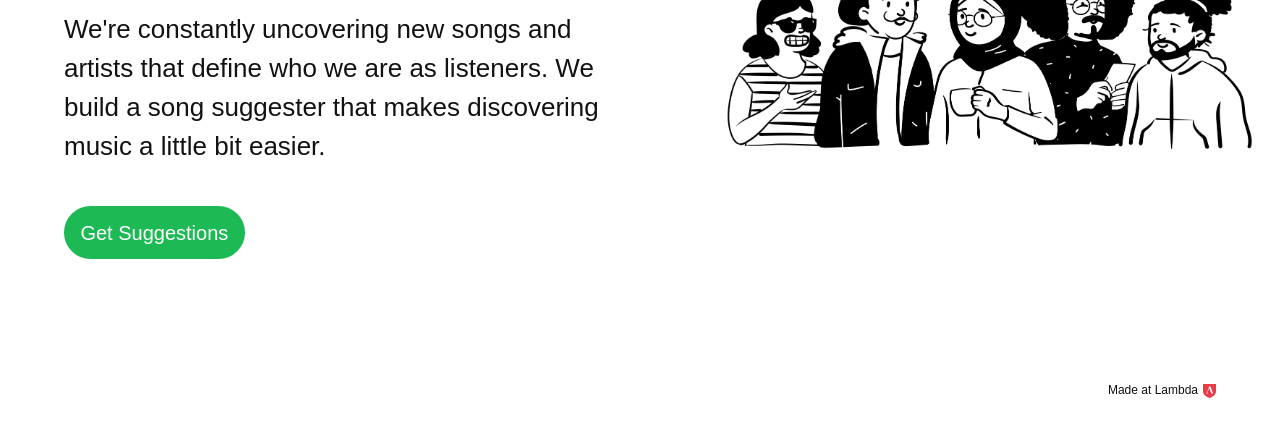
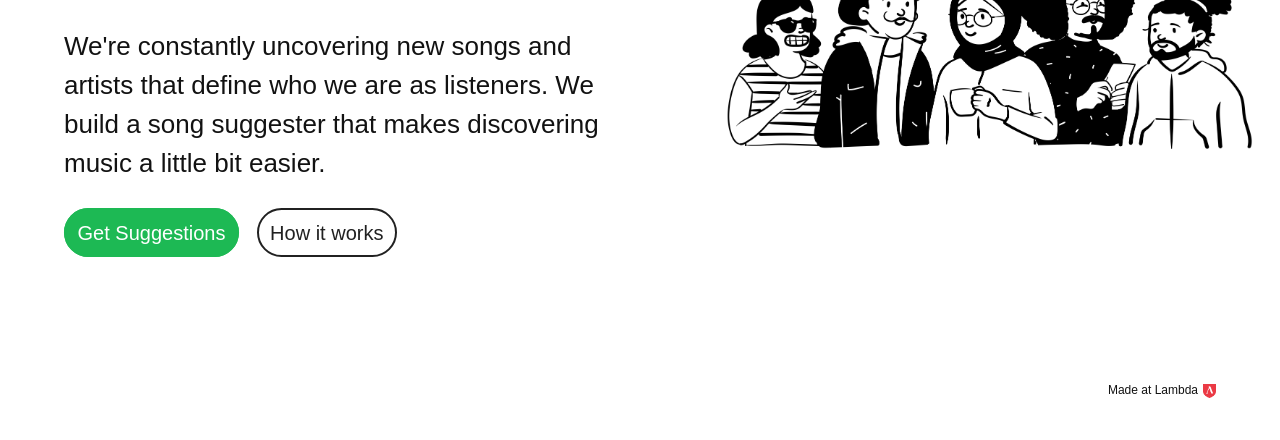
Before and after one commit to Song-spotify-suggester-5/Marketing, a plain HTML site: page index.html in a window 1280 px wide. Shown: the part 360-800 px from the top of the page. Drawn offline with Linux system fonts and the light colour scheme; a web font is replaced by a local one.

Commit message:
added ahow it works button

```diff
--- a/index.html
+++ b/index.html
@@ -21,7 +21,10 @@
         <div class="main-section">
             <h1 class="main-title">You are what you listen too</h1>
             <h2 class="main-description">We're constantly uncovering new songs and artists that define who we are as listeners. We build a song suggester that makes discovering music a little bit easier.</h2></h2>
-            <a class="main-cta">Get Suggestions</a>
+            <div class="cta-section">
+                <a class="main-cta">Get Suggestions</a>
+                <a class="secondary-cta ">How it works</a>
+            </div>
         </div>
         <div class="main-section-mockup">
             <img src="/assets/Open Peeps Sitting.png" alt="">
--- a/less/main.less
+++ b/less/main.less
@@ -46,7 +46,7 @@
         font-weight: 300;
         line-height: 1.5;
         color: @mainBlack;
-        padding: 40px 0;
+        margin: 40px 0;
 
         @media @large{
            font-size: 2.6rem;
@@ -62,15 +62,19 @@
         }
     }
 
+    .cta-section{
+        display: inline-block;
+        height: auto;
         .main-cta{
             background-color: @mainColor;
-        padding: 2.5%;
+            padding: 2%;
             border-radius: 500px;
             width: fit-content;
             font-size: 2rem;
             color: white;
             font-weight: 500;
             border: 2px solid @mainColor;
+            margin-right: 16px;
             cursor: pointer;
             @media @mobil{
              align-self: center;
@@ -84,6 +88,30 @@
                 background-color: white;
             }
         }
+
+        .secondary-cta{
+            padding: 2%;
+            border-radius: 500px;
+            width: fit-content;
+            font-size: 2rem;
+            color: @mainColorDark;
+            font-weight: 500;
+            border: 2px solid @mainColorDark;
+            cursor: pointer;
+            @media @mobil{
+             align-self: center;
+             padding: 5%;
+            }
+
+
+            &:hover{
+                border: 2px solid @mainColor;
+                color: @mainColor;
+                background-color: white;
+            }
+        }
+    }
+
 
 }
 
```
Also changed, not shown: css/index.css. Lines whose indentation alone changed are shown as unchanged.
